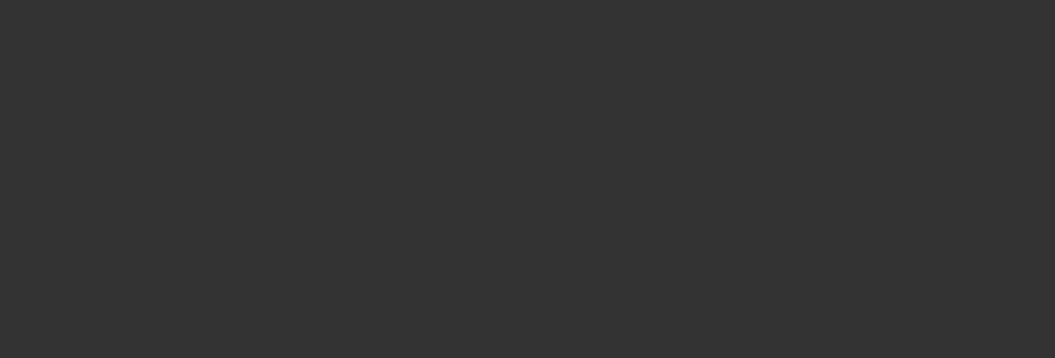
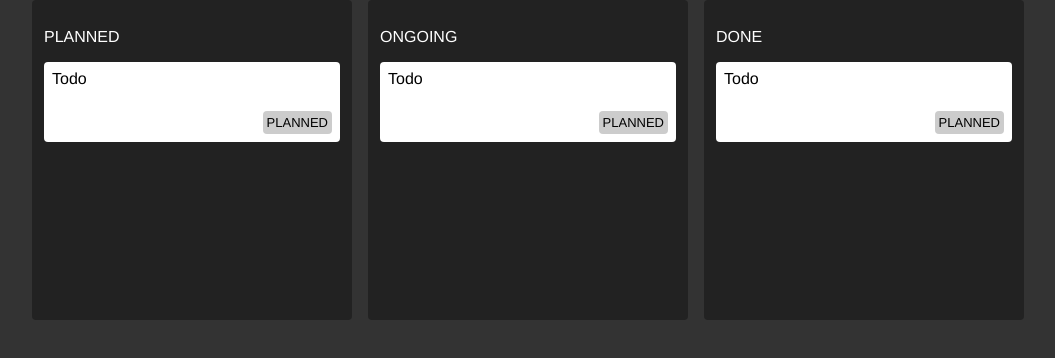
Before and after one commit to Anand-Theertha/Kanban-Board, a React (Vite) app: page / in a window 1280 px wide. Shown: the top 358 px of the page, without its empty margins (112-1167 px from the left). Built offline with nearby package versions, Linux system fonts and the light colour scheme.

Commit message:
Basic Components Setup

```diff
--- a/src/App.css
+++ b/src/App.css
@@ -1,4 +1,7 @@
 .App {
   background: var(--COLOR-GRAY);
   min-height: 100vh;
+  display: flex;
+  justify-content: center;
+  align-items: start;
 }
--- a/src/App.jsx
+++ b/src/App.jsx
@@ -1,7 +1,12 @@
 import "./App.css";
+import Column from "./components/Column";
 
 function App() {
-  return <div className="App"></div>;
+  return <div className="App">
+    <Column state="PLANNED"/>
+    <Column state="ONGOING"/>
+    <Column state="DONE"/>
+  </div>;
 }
 
 export default App;
--- /dev/null
+++ b/src/components/Column.css
@@ -0,0 +1,11 @@
+.column {
+    background: var(--COLOR-GRAY-DARK);
+    min-height: 20rem;
+    color: #fff;
+    width: 33%;
+    max-width: 20rem;
+    margin: 0 0.5rem;
+    border-radius: 4px;
+    padding: 0.5rem;
+    border: dashed transparent 4px;
+  }
--- /dev/null
+++ b/src/components/Column.jsx
@@ -0,0 +1,13 @@
+import React from "react";
+
+import "./Column.css"
+import Task from "./Task";
+
+const Column = ({state}) => {
+  return <div className="column">
+    <p>{state}</p>
+    <Task title="Todo"/>
+    </div>;
+};
+
+export default Column;
--- /dev/null
+++ b/src/components/Task.css
@@ -0,0 +1,32 @@
+.task {
+    background: white;
+    border-radius: 4px;
+    min-height: 5rem;
+    color: black;
+    padding: 0.5rem;
+    display: flex;
+    flex-direction: column;
+    justify-content: space-between;
+    margin-bottom: 0.5rem;
+    cursor: move;
+  }
+
+   .bottomWrapper {
+    display: flex;
+    justify-content: space-between;
+  }
+
+  .status {
+    font-size: small;
+    background: var(--COLOR-GRAY-LIGHT);
+    padding: 0.25rem;
+    border-radius: 4px;
+  }
+
+  .ONGOING {
+    background: var(--COLOR-ONGOING);
+  }
+
+  .DONE {
+    background: var(--COLOR-DONE);
+  }
--- /dev/null
+++ b/src/components/Task.jsx
@@ -0,0 +1,18 @@
+import classNames from "classnames"
+import "./Task.css"
+
+const STATUS = "PLANNED"
+
+const Task = ({title}) => {
+  return (
+    <div className="task">
+        <div>{title}</div>
+        <div className="bottomWrapper">
+            <div></div>
+            <div className={classNames('status', STATUS)}>{STATUS}</div>
+        </div>
+        </div>
+  )
+}
+
+export default Task
```
